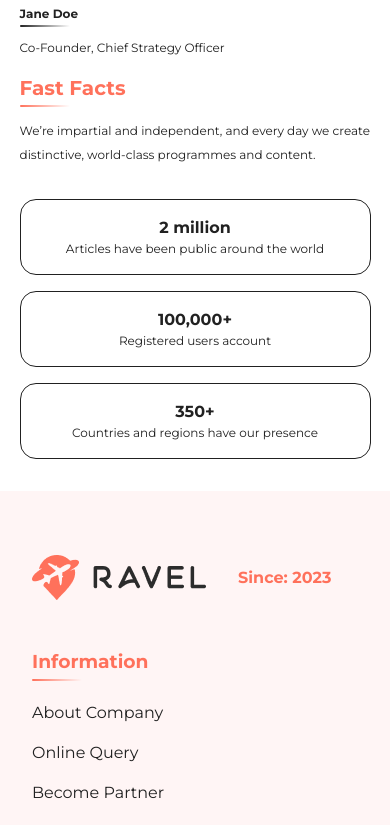
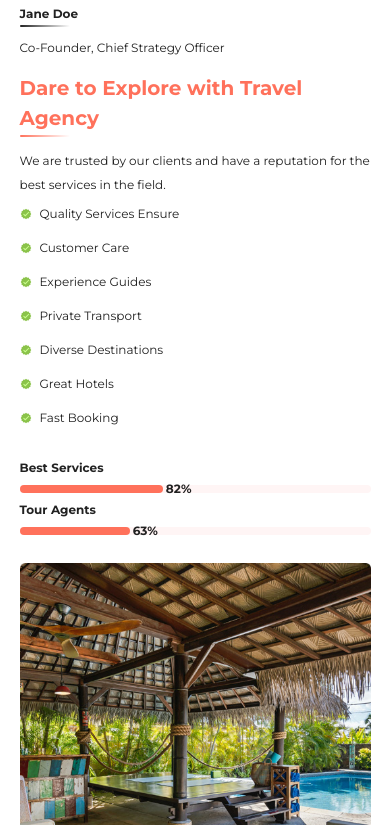
Before and after one commit to OzgeCetin43/travel-agency-website-code, a React (Create React App) app: page /travel-agency-website/about in a window 390 px wide. Shown: the part 1899-2724 px from the top of the page. Built offline with nearby package versions, Linux system fonts and the light colour scheme.

Commit message:
about pages changed

```diff
--- a/src/pages/About/About.css
+++ b/src/pages/About/About.css
@@ -14,13 +14,15 @@
   width: 50%;
 }
 
-.about-title {
+.about-title,
+.about-content-title {
   font-size: 2rem;
   position: relative;
   color: #ff715b;
 }
 
-.about-title::after {
+.about-title::after,
+.about-content-title::after {
   content: '';
   position: absolute;
   bottom: -0.25rem;
@@ -32,7 +34,8 @@
   background: linear-gradient(90deg, #ff715b, transparent);
 }
 
-.about-description {
+.about-description,
+.about-content-description {
   color: #212121;
   line-height: 2;
   margin-top: 1rem;
@@ -44,16 +47,97 @@
   object-fit: cover;
 }
 
-.about-us-people,
-.about-us-facts {
+.about-content {
+  display: flex;
+  justify-content: center;
+  margin: 3rem 0;
+}
+
+.about-content-left,
+.about-content-right {
+  width: 50%;
+}
+
+.about-inner-content {
+  display: flex;
+  flex-direction: column;
+  justify-content: center;
+}
+
+.about-content-item {
+  padding: 0.5rem 0;
+  display: flex;
+  align-items: center;
+}
+
+.about-content-item svg {
+  margin-right: 0.5rem;
+}
+
+.progress-bar-container {
+  margin: 1rem 0;
+  color: #212121;
+}
+
+.progress-bar-title {
+  margin: 0.5rem 0;
+}
+
+.progress-bar {
+  background-color: #fff5f5;
+  width: 75%;
+  height: 0.5rem;
+  border-radius: 0.25rem;
+}
+
+.progress-bar div {
+  height: 0.5rem;
+  border-radius: 0.25rem;
+  width: 0%;
+}
+
+.progress-bar div span {
+  height: 2rem;
+  width: 2rem;
+  border-radius: 50%;
+  float: right;
+  margin-top: -0.75rem;
+  margin-right: -1.95rem;
+  color: #212121;
+  font-weight: bolder;
+  display: flex;
+  align-items: center;
+  justify-content: center;
+  font-size: 0.75rem;
+}
+
+.best-serevices-progress-bar,
+.tour-agents-progress-bar {
+  background-color: #ff715b;
+}
+
+.best-serevices-progress-bar {
+  animation: best-services 3s linear forwards;
+}
+
+.tour-agents-progress-bar {
+  animation: tour-agents 3s linear forwards;
+}
+
+.about-content-right img {
+  width: 100%;
+  height: 100%;
+  object-fit: cover;
+}
+
+.about-us-people {
   display: flex;
   align-items: center;
   justify-content: space-between;
   margin: 1rem 0;
 }
 
-.person-item,
-.fact-item {
+.person-item {
   width: 33%;
   margin-top: 1rem;
 }
@@ -85,11 +169,16 @@
   margin-top: 1rem;
 }
 
-.fact-item {
-  text-align: center;
-  border: 1px solid #212121;
-  padding: 2rem;
-  border-radius: 1rem;
+@keyframes best-services {
+  100% {
+    width: 82%;
+  }
+}
+
+@keyframes tour-agents {
+  100% {
+    width: 63%;
+  }
 }
 
 @media (max-width: 920px) {
@@ -98,7 +187,8 @@
     width: 90%;
   }
 
-  .about-inner-container {
+  .about-inner-container,
+  .about-content {
     flex-direction: column;
   }
 
@@ -107,11 +197,14 @@
     width: 100%;
   }
 
-  .about-title {
+  .about-title,
+  .about-content-title {
     font-size: 1.25rem;
   }
 
-  .about-description {
+  .about-description,
+  .about-content-description,
+  .about-content-item {
     width: 100%;
     font-size: 0.75rem;
   }
@@ -122,13 +215,11 @@
     margin-top: 1rem;
   }
 
-  .about-us-people,
-  .about-us-facts {
+  .about-us-people {
     flex-direction: column;
   }
 
-  .person-item,
-  .fact-item {
+  .person-item {
     width: 100%;
   }
 
@@ -136,16 +227,24 @@
     font-size: 0.75rem;
   }
 
-  .fact-item {
-    padding: 1rem;
-  }
-
-  .person-title,
-  .fact-item-description {
+  .person-title {
     font-size: 0.75rem;
   }
 
-  .fact-item-title {
-    font-size: 1rem;
+  .about-content {
+    margin: 1rem 0;
+  }
+
+  .about-content-left,
+  .about-content-right {
+    width: 100%;
+  }
+
+  .progress-bar {
+    width: 100%;
+  }
+
+  .progress-bar-title {
+    font-size: 0.75rem;
   }
 }
--- a/src/pages/About/About.jsx
+++ b/src/pages/About/About.jsx
@@ -1,6 +1,8 @@
 import React from 'react'
 import hero from "../../assets/images/about.png"
+import aboutHero from "../../assets/images/about-hero.jpg"
 import { about } from "../../assets/data/about"
+import { FcApproval } from "react-icons/fc"
 import "./About.css"
 
 const About = () => {
@@ -32,24 +34,48 @@ const About = () => {
                     ))
                 }
             </div>
-            <div className='about-inner-container'>
-                <div className="about-left-container">
-                    <h2 className='about-title'>Fast Facts</h2>
-                    <p className='about-description'>We’re impartial and independent, and every day we create distinctive, world-class programmes and content.</p>
+            <div className='about-content'>
+                <div className="about-content-left">
+                    <h1 className='about-content-title'>Dare to Explore with Travel Agency</h1>
+                    <p className='about-content-description'>We are trusted by our clients and have a reputation for the best services in the field. </p>
+                    <div className="about-inner-content">
+                        <div className='about-content-item'>
+                            <FcApproval /> <span>Quality Services Ensure</span>
+                        </div>
+                        <div className="about-content-item">
+                            <FcApproval /> <span>Customer Care</span>
+                        </div>
+                        <div className="about-content-item">
+                            <FcApproval /> <span>Experience Guides</span>
+                        </div>
+                        <div className="about-content-item">
+                            <FcApproval /> <span>Private Transport</span>
+                        </div>
+                        <div className="about-content-item">
+                            <FcApproval /> <span>Diverse Destinations</span>
+                        </div>
+                        <div className="about-content-item">
+                            <FcApproval /> <span>Great Hotels</span>
+                        </div>
+                        <div className="about-content-item">
+                            <FcApproval /> <span>Fast Booking</span>
+                        </div>
+                        <div className="progress-bar-container">
+                            <h4 className='progress-bar-title'>Best Services</h4>
+                            <div className="progress-bar">
+                                <div className='best-serevices-progress-bar'><span>82%</span></div>
+
+                            </div>
+                            <h4 className='progress-bar-title'>Tour Agents</h4>
+                            <div className="progress-bar">
+                                <div className='tour-agents-progress-bar'><span>63%</span></div>
+
+                            </div>
+                        </div>
+                    </div>
                 </div>
-            </div>
-            <div className='about-us-facts'>
-                <div className="fact-item">
-                    <h3 className="fact-item-title">2 million</h3>
-                    <p className='fact-item-description'>Articles have been public around the world</p>
-                </div>
-                <div className="fact-item">
-                    <h3 className="fact-item-title">100,000+</h3>
-                    <p className='fact-item-description'>Registered users account</p>
-                </div>
-                <div className="fact-item">
-                    <h3 className="fact-item-title">350+</h3>
-                    <p className='fact-item-description'>Countries and regions have our presence</p>
+                <div className="about-content-right">
+                    <img src={aboutHero} alt="about us" />
                 </div>
             </div>
         </div>
```
Also changed, not shown: src/assets/images/about-hero.jpg (added).
